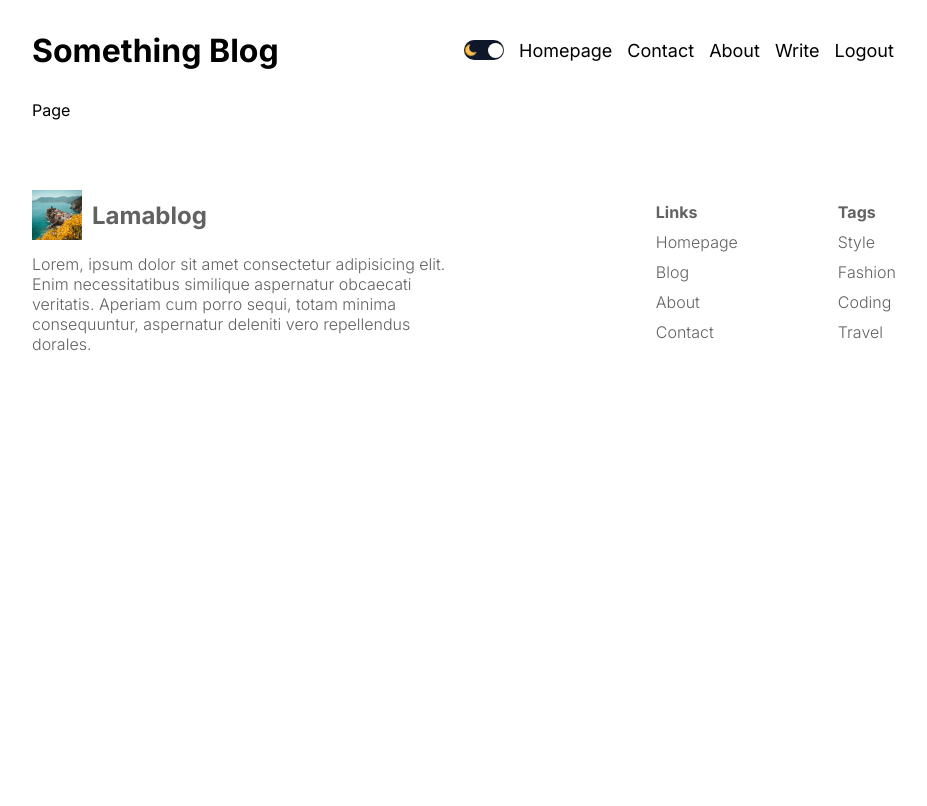
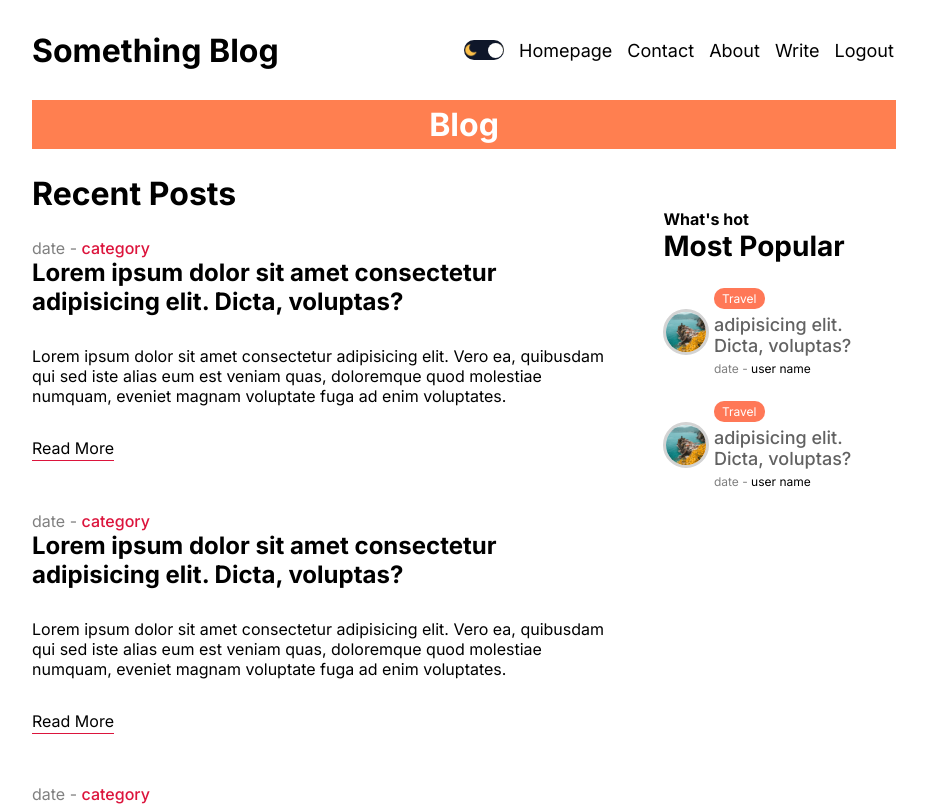
Before and after one commit to Nimsey/ProjectBlog, a Next.js app in the folder FRONTEND/: page /blog in a window 1280 px wide. Shown: the top 806 px of the page, without its empty margins (176-1103 px from the left). Built offline with nearby package versions, Linux system fonts and the light colour scheme.

Commit message:
feat: created the single page, only with filler text and images for now

```diff
--- /dev/null
+++ b/FRONTEND/src/app/[slug]/singlePage.module.css
@@ -0,0 +1,97 @@
+.infoContainer {
+    display: flex;
+    align-items: center;
+    gap: 50px;
+}
+
+.textContainer {
+    flex: 1;
+}
+
+.title {
+    font-size: 64px;
+    margin-bottom: 50px;
+}
+
+.user {
+    display: flex;
+    align-items: center;
+    gap: 20px;
+}
+
+.userImageContainer {
+    width: 50px;
+    height: 50px;
+    position: relative;
+}
+
+.avatar {
+    border-radius: 50%;
+    object-fit: cover;
+}
+
+.userTextContainer {
+    display: flex;
+    flex-direction: column;
+    gap: 5px;
+    color: var(--softTextColor);
+}
+
+.username {
+    font-size: 20px;
+    font-weight: 500;
+}
+
+.imageContainer {
+    flex: 1;
+    height: 350px;
+    position: relative;
+}
+
+.image {
+    object-fit: cover;
+}
+
+.content {
+    display: flex;
+    gap: 50px;
+}
+
+.post {
+    flex: 5;
+    margin-top: 60px;
+}
+
+.description p {
+    font-size: 20px;
+    font-weight: 300;
+    margin-bottom: 20px;
+}
+
+@media screen and (max-width: 1536px) {
+    .title {
+        font-size: 54px;
+    }
+}
+
+@media screen and (max-width: 1280px) {
+    .title {
+        font-size: 48px;
+    }
+}
+
+@media screen and (max-width: 1024px) {
+    .imageContainer {
+        display: none;
+    }
+}
+
+@media screen and (max-width: 640px) {
+    .title {
+        font-size: 36px;
+    }
+
+    .description p {
+        font-size: 18px;
+    }
+}
--- /dev/null
+++ b/FRONTEND/src/app/blog/blogPage.module.css
@@ -0,0 +1,12 @@
+.title {
+    background-color: coral;
+    color: white;
+    padding: 5px 10px;
+    text-align: center;
+    text-transform: capitalize;
+}
+
+.content {
+    display: flex;
+    gap: 50px;
+}
--- a/FRONTEND/src/app/blog/page.js
+++ b/FRONTEND/src/app/blog/page.js
@@ -1,9 +1,20 @@
-import React from 'react'
+import CardList from "@/components/cardList/CardList";
+import styles from "./blogPage.module.css";
+import Menu from "@/components/menu/menu";
 
-const BlogPage = () => {
+const BlogPage = ({ searchParams }) => {
+//     const page = parseInt(searchParams.page) || 1;
+//     const { cat } = searchParams;
+
     return (
-        <div>Page</div>
-    )
-}
+        <div className={styles.container}>
+            <h1 className={styles.title}> Blog</h1>
+            <div className={styles.content}>
+                <CardList />
+                <Menu />
+            </div>
+        </div>
+    );
+};
 
-export default BlogPage
+export default BlogPage;
```
Also changed, not shown: FRONTEND/src/app/[slug]/page.js (added, +62 -0 lines).
